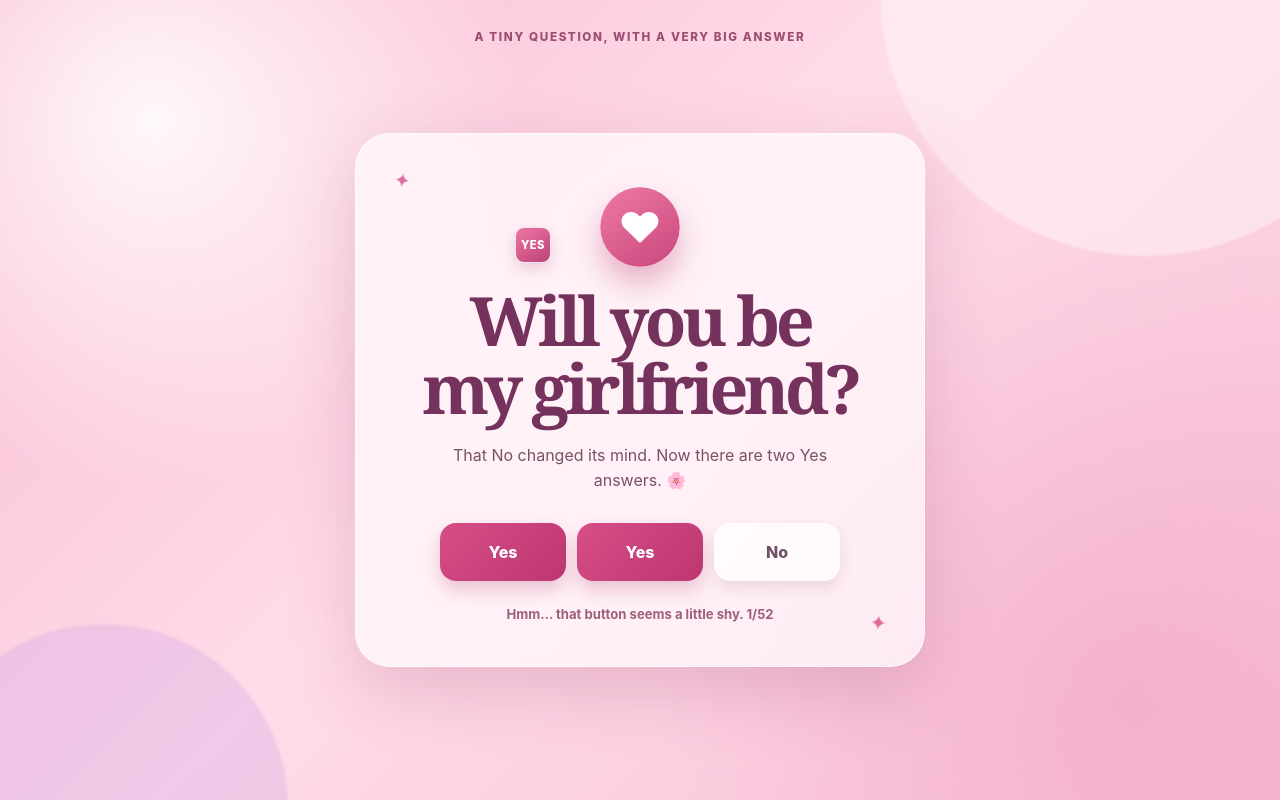
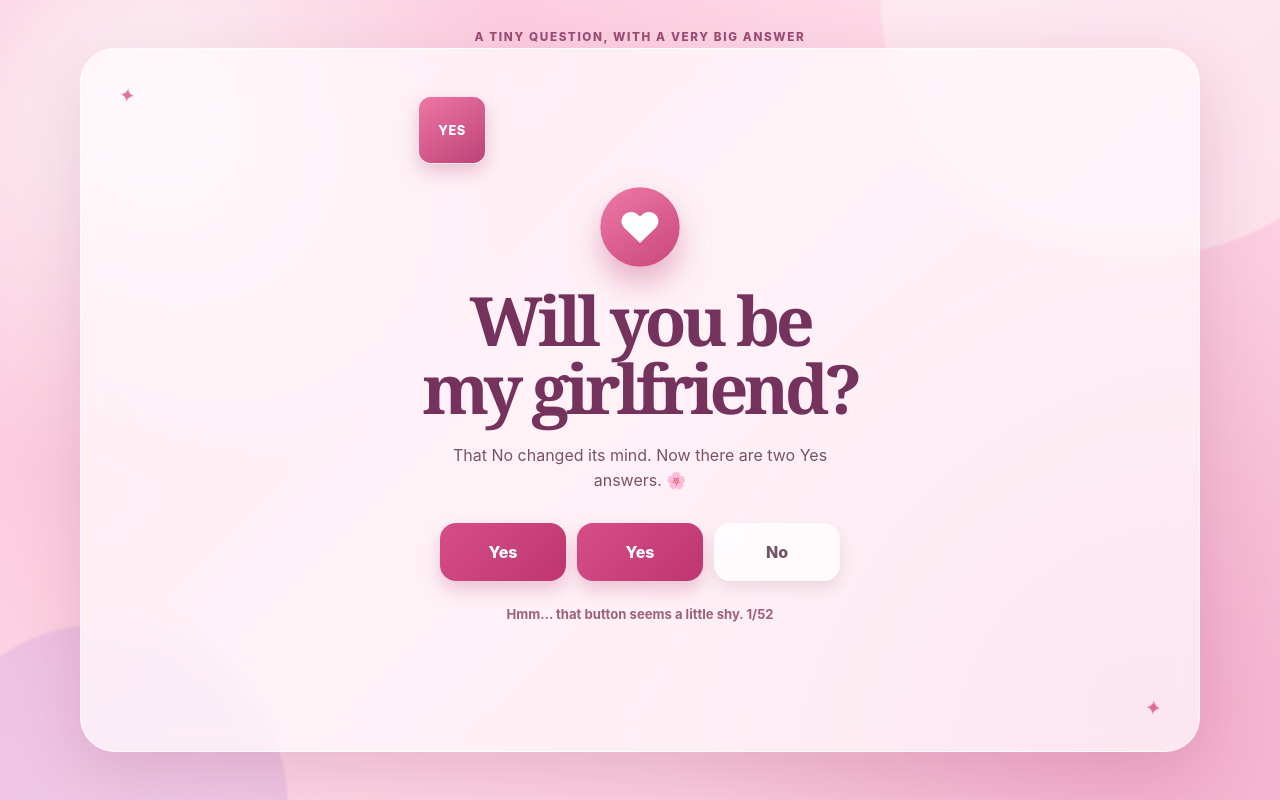
Before and after one commit to coollakshay39/WYBMGF, a plain HTML site: page index.html in a window 1280 px wide. Both pictures are taken after a click on the button "No". Drawn offline with Linux system fonts and the light colour scheme.

Commit message:
Make completed Yes heart fill the card

```diff
--- a/script.js
+++ b/script.js
@@ -51,6 +51,7 @@ function renderChoices(){
     noButton.addEventListener("click",chooseNo);
     choices.append(noButton);
   }else{
+    questionCard.classList.add("heart-complete");
     prompt.textContent="The heart is complete. There is only one very lovely option left. 💞";
     progressMessage.textContent="Okay, now you really have to pick Yes. ✨";
   }
@@ -71,13 +72,16 @@ function addHeartTile(index){
   const tile=document.createElement("span");
   tile.className="yes-tile";
   tile.textContent="YES";
-  const tileWidth=Math.max(23,Math.min(window.innerWidth*.028,38));
-  const heartWidth=tileWidth*11;
-  const heartHeight=tileWidth*9;
-  const startX=(window.innerWidth-heartWidth)/2;
-  const startY=Math.max(70,(window.innerHeight-heartHeight)/2-12);
-  tile.style.left=`${startX+x*tileWidth}px`;
-  tile.style.top=`${startY+y*tileWidth}px`;
+  const card=questionCard.getBoundingClientRect();
+  // Fill the white card itself: this heart grows from edge to edge inside it.
+  const cell=Math.min(card.width*.086,card.height*.105);
+  const heartWidth=cell*10;
+  const heartHeight=cell*8;
+  const startX=card.left+(card.width-heartWidth)/2;
+  const startY=card.top+(card.height-heartHeight)/2-8;
+  tile.style.setProperty("--tile-size",`${cell*.92}px`);
+  tile.style.left=`${startX+x*cell}px`;
+  tile.style.top=`${startY+y*cell}px`;
   tile.style.animationDelay=`${(index%4)*.02}s`;
   heartTiles.append(tile);
 }
--- a/style.css
+++ b/style.css
@@ -35,7 +35,7 @@ button{font:inherit;cursor:pointer}
 .page-shell>.eyebrow{position:fixed;top:30px;left:50%;transform:translateX(-50%);color:#9b4d73;text-align:center}
 
 .question-card{
-  position:relative;width:min(570px,100%);padding:56px 42px 38px;border:1px solid rgba(255,255,255,.78);border-radius:35px;
+  position:relative;display:flex;width:min(1120px,calc(100% - 64px));min-height:min(900px,calc(100vh - 96px));padding:56px 42px 38px;flex-direction:column;align-items:center;justify-content:center;border:1px solid rgba(255,255,255,.78);border-radius:35px;
   background:rgba(255,250,253,.74);box-shadow:0 22px 70px rgba(142,43,91,.2);backdrop-filter:blur(15px);text-align:center;
   transition:opacity .45s ease,transform .45s ease;
 }
@@ -53,7 +53,9 @@ h1{max-width:440px;margin:0 auto;color:var(--plum);font-family:Georgia,"Times Ne
 .sparkle-one{top:32px;left:37px}.sparkle-two{right:36px;bottom:30px;animation-delay:.6s}
 
 .heart-tiles{position:fixed;inset:0;z-index:3;pointer-events:none}
-.yes-tile{position:absolute;display:grid;width:clamp(23px,2.8vw,38px);height:clamp(23px,2.8vw,38px);place-items:center;border:1px solid rgba(255,255,255,.84);border-radius:9px;color:#fff;background:linear-gradient(145deg,#ee77a5,#bd4276);box-shadow:0 6px 14px rgba(171,53,102,.2);font-size:clamp(.5rem,1vw,.7rem);font-weight:850;letter-spacing:.04em;opacity:0;transform:scale(.1) rotate(-18deg);animation:tile-pop .45s cubic-bezier(.18,1.45,.45,1) forwards}
+.yes-tile{position:absolute;display:grid;width:var(--tile-size);height:var(--tile-size);place-items:center;border:1px solid rgba(255,255,255,.84);border-radius:clamp(9px,1vw,16px);color:#fff;background:linear-gradient(145deg,#ee77a5,#bd4276);box-shadow:0 8px 18px rgba(171,53,102,.25);font-size:clamp(.5rem,1vw,.9rem);font-weight:850;letter-spacing:.04em;opacity:0;transform:scale(.1) rotate(-18deg);animation:tile-pop .45s cubic-bezier(.18,1.45,.45,1) forwards}
+.question-card.heart-complete .heart-icon,.question-card.heart-complete h1,.question-card.heart-complete .prompt,.question-card.heart-complete .progress-message{opacity:0;transform:scale(.92)}
+.question-card.heart-complete .choices{position:absolute;z-index:4;bottom:42px;left:24px;right:24px;margin:0}
 
 .celebration{position:fixed;z-index:10;inset:0;display:grid;place-items:center;visibility:hidden;opacity:0;background:rgba(107,31,69,.18);backdrop-filter:blur(7px);transition:opacity .4s ease,visibility .4s ease}
 .celebration.is-visible{visibility:visible;opacity:1}
@@ -72,5 +74,6 @@ h1{max-width:440px;margin:0 auto;color:var(--plum);font-family:Georgia,"Times Ne
 @keyframes balloon-float{50%{transform:translateY(-18px) rotate(5deg)}}
 @keyframes confetti-fall{to{transform:translate3d(var(--drift),110vh,0) rotate(720deg);opacity:0}}
 
-@media (max-width:580px){.question-card{padding:46px 23px 30px;border-radius:28px}.page-shell>.eyebrow{top:19px;font-size:.62rem}.choices{gap:8px}.answer-button{min-width:104px;padding:0 15px}.balloon{display:none}}
+@media (max-width:780px){.question-card{width:min(690px,calc(100% - 40px));min-height:min(780px,calc(100vh - 72px))}}
+@media (max-width:580px){.question-card{width:calc(100% - 28px);min-height:calc(100vh - 55px);padding:46px 23px 30px;border-radius:28px}.page-shell>.eyebrow{top:19px;font-size:.62rem}.choices{gap:8px}.answer-button{min-width:104px;padding:0 15px}.balloon{display:none}.question-card.heart-complete .choices{bottom:30px}}
 @media (prefers-reduced-motion:reduce){*,*::before,*::after{animation-duration:.01ms!important;animation-iteration-count:1!important;transition-duration:.01ms!important}}
```
